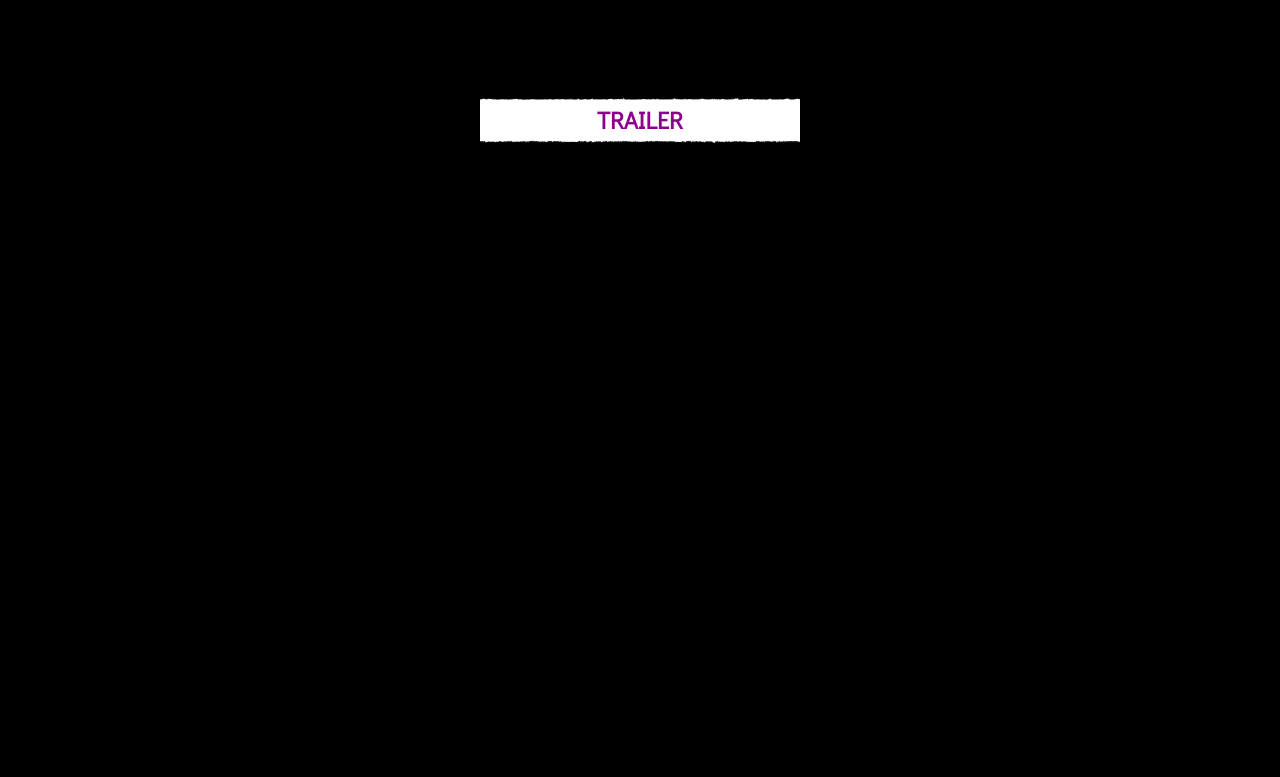
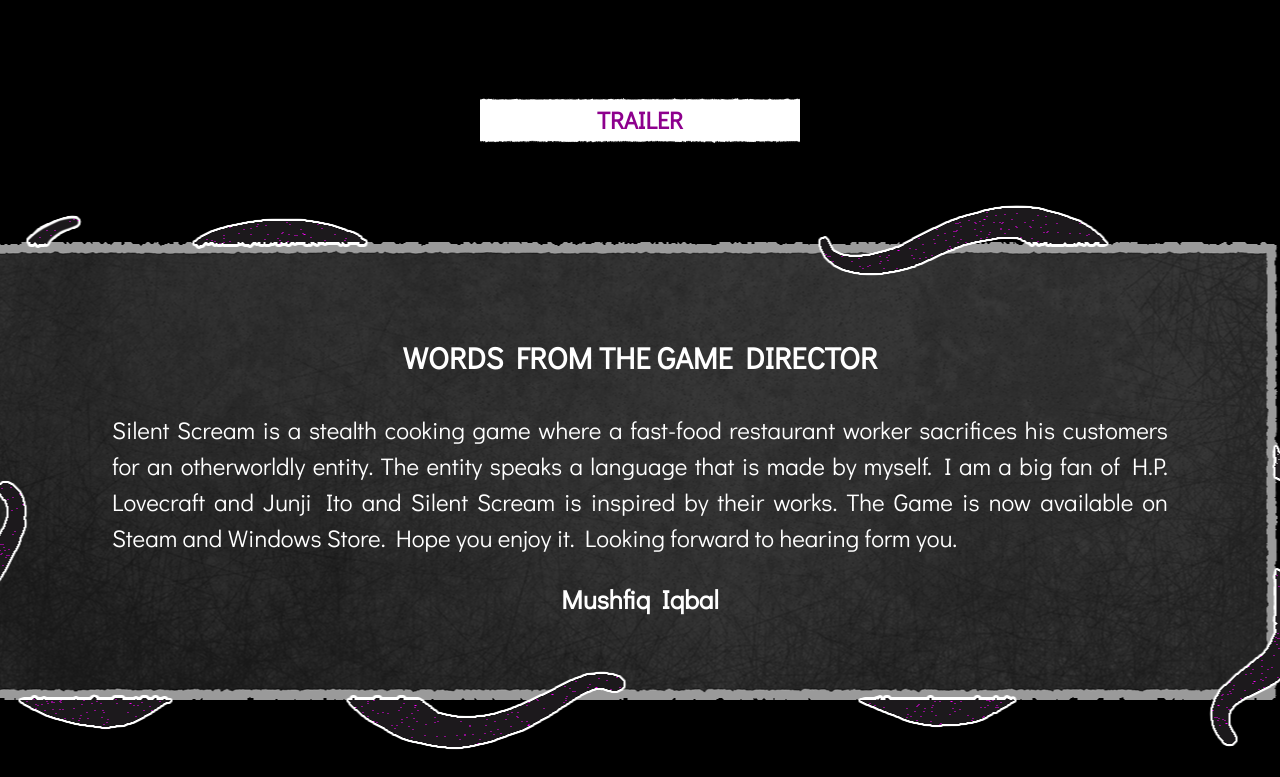
Before and after one commit to Warhammer4000/website-silentscream, a Next.js app: page / in a window 1280 px wide. Shown: the part 1205-1982 px from the top of the page. Before the commit the page ends 1382 px from the top, so only its background shows below. Built offline with nearby package versions, Linux system fonts and the light colour scheme.

Commit message:
Added: Director Section

```diff
--- a/src/app/components/About.js
+++ b/src/app/components/About.js
@@ -11,7 +11,7 @@
                 </p>
             </div>
             <div className="md:hidden w-full h-[400px] bg-bg-mob-s bg-center bg-no-repeat flex justify-center items-center">
-                <p className="px-12 text-[20px] text-justify">
+                <p className="px-12 text-[20px] text-justify leading-10">
                 Silent Scream is a stealth cooking game set in a creepy restaurant
                 where you must serve customers while secretly feeding some of them
                 to an alien entity in your basement.
--- /dev/null
+++ b/src/app/components/Director.js
@@ -0,0 +1,29 @@
+
+const Director = () => {
+    return (
+        <div>
+            <div className="hidden md:flex md:flex-col w-full md:h-[600px] bg-bg-web-m bg-center bg-no-repeat  justify-center items-center">
+                <h1 className="mx-8 md:mb-8 mb-4 text-[30px] font-black text-center">WORDS FROM THE GAME DIRECTOR</h1>
+                <p className="md:px-28 2xl:px-[360px] md:text-[24px] 2xl:text-[28px] text-justify">
+                Silent Scream is a stealth cooking game where a fast-food restaurant worker sacrifices his customers for an
+                otherworldly entity. The entity speaks a language that is made by myself. I am a big fan of H.P. Lovecraft and
+                Junji Ito and Silent Scream is inspired by their works. The Game is now available on Steam and Windows Store.
+                Hope you enjoy it. Looking forward to hearing form you.
+                </p>
+                <a className="mx-8 mt-4 md:mt-6 text-[26px] font-black text-center">Mushfiq Iqbal</a>
+            </div>
+            <div className="md:hidden flex flex-col w-full h-[800px] bg-bg-mob-l bg-center bg-no-repeat  justify-center items-center">
+                <h1 className="mx-8 mb-4 text-[24px] font-black text-center">WORDS FROM THE GAME DIRECTOR</h1>
+                <p className="mx-12 text-[20px] text-justify leading-9">
+                 Silent Scream is a stealth cooking game where a fast-food restaurant worker sacrifices his customers for an
+                 otherworldly entity. The entity speaks a language that is made by myself. I am a big fan of H.P. Lovecraft and
+                 Junji Ito and Silent Scream is inspired by their works. The Game is now available on Steam and Windows Store.
+                 Hope you enjoy it. Looking forward to hearing form you.
+                </p>
+                <a className="mx-8 mt-4 text-[22px] font-black text-center">Mushfiq Iqbal</a>
+            </div>
+        </div>
+    );
+};
+
+export default Director;
--- a/src/app/page.js
+++ b/src/app/page.js
@@ -1,4 +1,5 @@
 import About from "./components/About";
+import Director from "./components/Director";
 import Hero from "./components/Hero";
 
 export default function Home() {
@@ -11,7 +12,8 @@
       <div>
         {/*About Section */}
         <About/>
-       {/*Next Section */}
+        {/*Next Section */}
+        <Director/>
       </div>
     </div>
   );
--- a/tailwind.config.js
+++ b/tailwind.config.js
@@ -16,6 +16,8 @@
         "bg-web-s": "url('../../public/assets/webbgS.png')",
         "bg-web-m": "url('../../public/assets/webbgM.png')",
         "bg-mob-s": "url('../../public/assets/mobbgS.png')",
+        "bg-mob-m": "url('../../public/assets/mobbgM.png')",
+        "bg-mob-l": "url('../../public/assets/mobbgL.png')",
       },
     },
   },
```
Also changed, not shown: public/assets/mobbgL.png (added).
